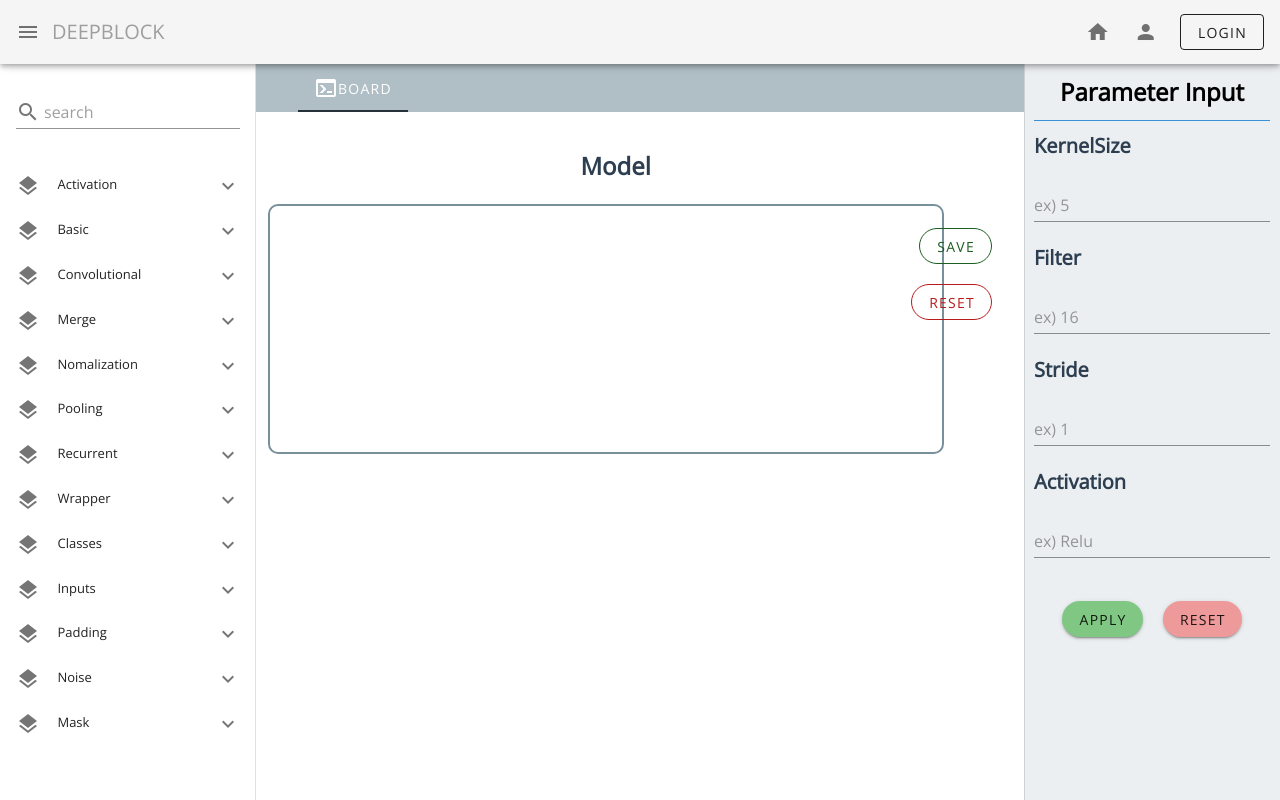
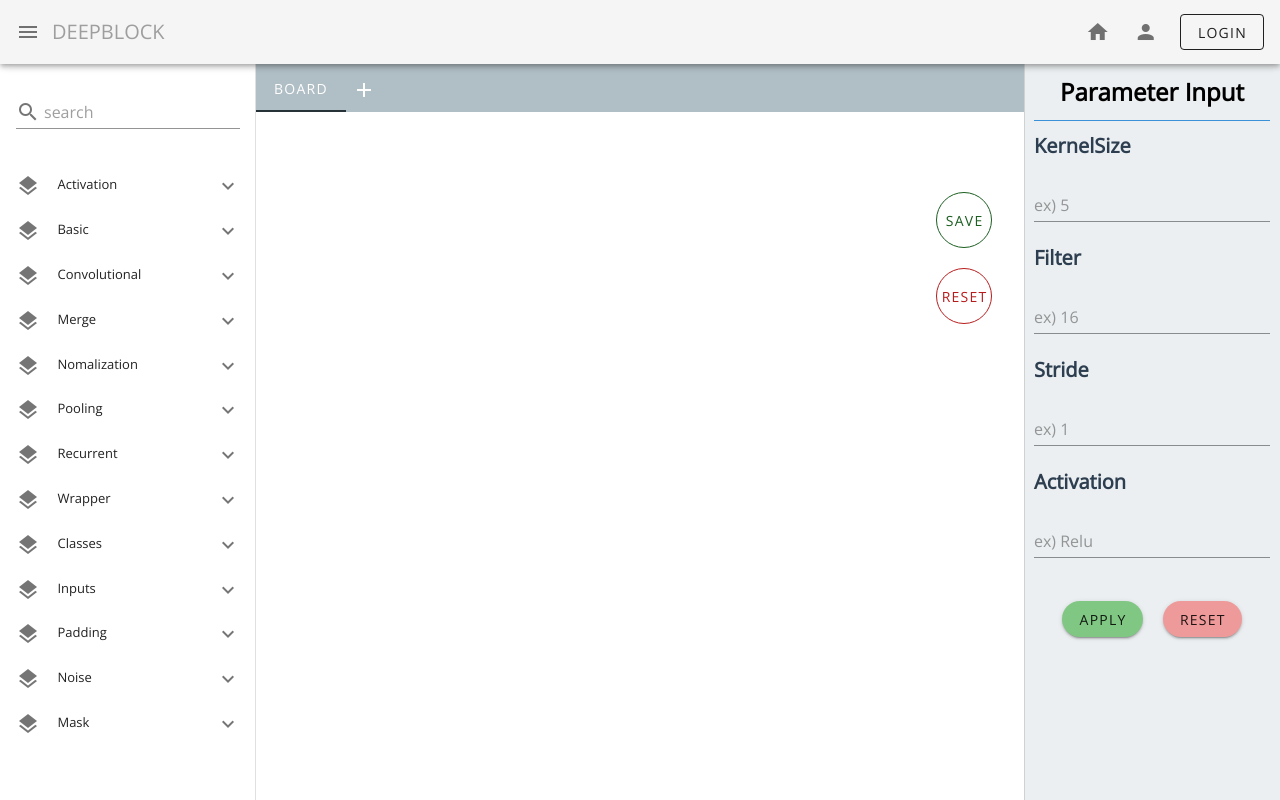
Before and after one commit to DeepBl0ck/DeepBlock, a Vue app: page /board in a window 1280 px wide. Built offline with nearby package versions, Linux system fonts and the light colour scheme; what vue-input-autowidth, vue-js-grid would draw is missing.

Commit message:
Fix: sapn tag under line / Add: click the plus button create the new tab page

```diff
--- a/src/components/Block.vue
+++ b/src/components/Block.vue
@@ -4,7 +4,6 @@
       <v-col cols="12"></v-col>
       <!-- Model -->
       <v-col cols="12">
-        <h2 style="margin-left: 42%">Model</h2>
         <draggable class="model" :list="model" :group="{ type: 'model', put: true }" @change="log">
           <v-card
             v-model="model"
@@ -19,10 +18,10 @@
 
       <v-col cols="12" align="end">
         <div class="resultBtn" id="resultBtn">
-          <v-btn rounded outlined color="#1B5E20" @click="saveFile()">Save</v-btn>
+          <v-btn fab rounded outlined color="#1B5E20" @click="saveFile()">Save</v-btn>
         </div>
-        <div class="resetBtn" id="rsetBtn">
-          <v-btn rounded outlined color="#B71C1C" @click="replace()">Reset</v-btn>
+      <div class="resetBtn" id="rsetBtn">
+          <v-btn fab rounded outlined color="#B71C1C" @click="replace()">Reset</v-btn>
         </div>
       </v-col>
     </v-row>
@@ -81,7 +80,6 @@ h1
   position: absolute
   width: 88%
   min-height: 250px
-  border: 2px solid #78909C
   background: white
   border-radius: 10px
   margin-top: 20px
--- a/src/views/Board.vue
+++ b/src/views/Board.vue
@@ -1,30 +1,52 @@
 <template>
   <v-content class="text-left">
-    <v-tabs class="tabbar" align-with-title background-color="#B0BEC5" dark>
+    <v-tabs class="tabbar" background-color="#B0BEC5" dark show-arrows>
       <v-tabs-slider color="#263238"/>
-      <v-tab to>
-        <v-icon>mdi-console</v-icon>Board
+      <v-tab v-for="tabs in tabs" :key="tabs.name" :href="tabs.lnk">
+        <v-icon>{{ tabs.icon }}</v-icon> {{ tabs.name }}
       </v-tab>
+      <v-btn class="plustabs" icon @click="addTabs">
+        <v-icon color="white">mdi-plus</v-icon>
+      </v-btn>
     </v-tabs>
-    <palette/>
-    <parameter/>
-    <router-view/>
+    <block/>
+    <palette />
+    <parameter />
   </v-content>
 </template>
 
 <script>
 import palette from "@/components/Palette.vue";
-import parameter from "@/components/LayerParameter.vue"
+import parameter from "@/components/LayerParameter.vue";
+import block from "@/components/Block.vue";
+
 export default {
   name: "Board",
   components: {
     palette,
-    parameter
-  }
+    parameter,
+    block
+  },
+  data() {
+    return {
+      tabs: [{name: "Board", lnk: "/board/0" }],
+    };
+  },
+  methods: {
+    addTabs: function() {
+      this.tabs.push({
+        name: "test",
+        lnk: ""
+      });
+    },
+    renameTitle: function() {
+      // 탭바 이름 변경 메소드
+    },
+  },
 };
 </script>
 
 <style lang="sass">
-.tabbar
-  font-color: black
+.plustabs
+  margin-top: 8px
 </style>
--- a/src/views/ForgotPassword.vue
+++ b/src/views/ForgotPassword.vue
@@ -47,12 +47,6 @@ export default {};
 </script>
 
 <style lang="sass">
-span:hover
-  text-decoration: underline
-
-  font-size: 14px
-  color: black
-
 .forgotForm
   height: 80%
   width: 95%
@@ -78,5 +72,4 @@ span:hover
 
 .passwordLinkLayout
   padding: 10px 0px 0px 0px
-span
 </style>
--- a/src/views/ForgotUsername.vue
+++ b/src/views/ForgotUsername.vue
@@ -52,13 +52,6 @@ export default {};
 </script>
 
 <style lang="sass">
-span:hover
-  text-decoration: underline
-
-span
-  font-size: 14px
-  color: black
-
 .usernameTitle
   font-size:1.5em
   color: #3949AB
--- a/src/views/Login.vue
+++ b/src/views/Login.vue
@@ -97,13 +97,6 @@ export default {
 .rememberme .v-label
   font-size: 14px
 
-span:hover
-  text-decoration: underline
-
-span
-  font-size:13px
-  color:black
-
 .loginIconHeadline
   padding-top: 10px
   padding-bottom: 10px
```
Also changed, not shown: src/router/index.js (+1 -8 lines).
